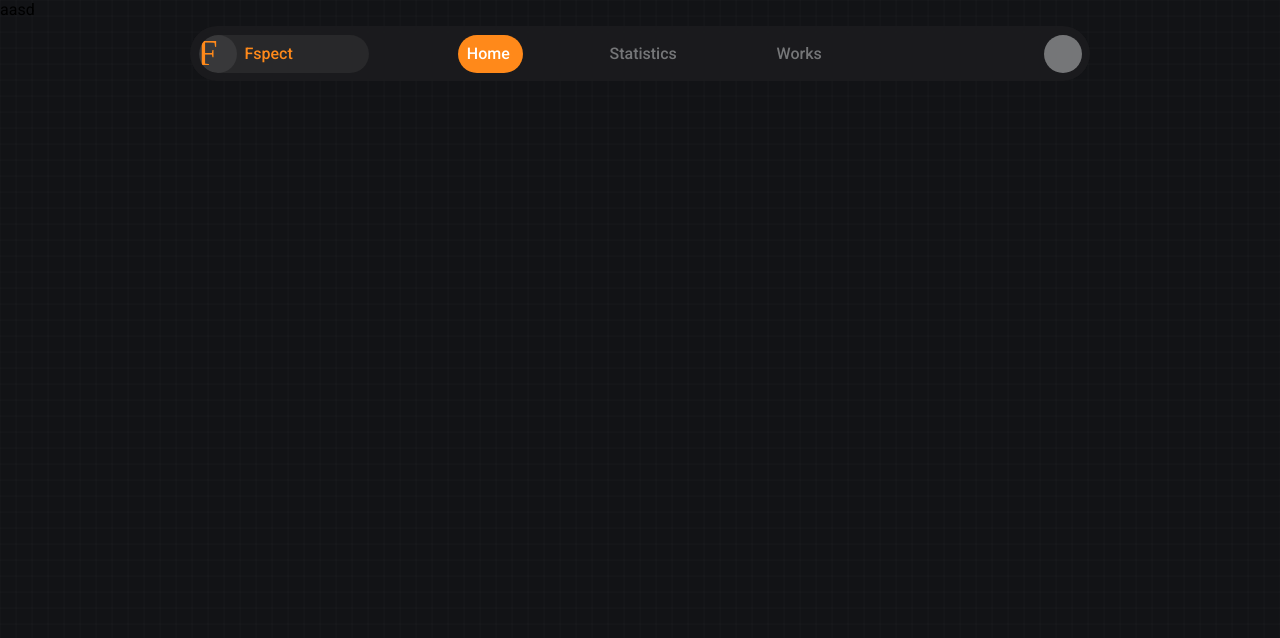
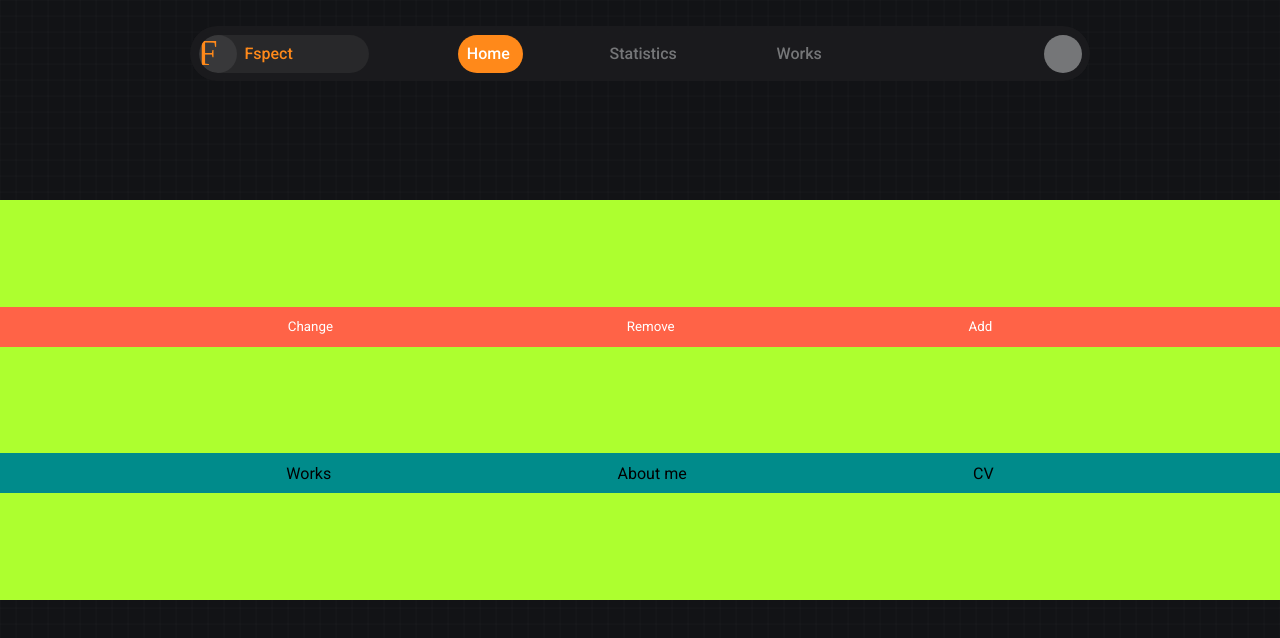
Before and after one commit to SeenLenz/SeenLenzSiteProtFr, a React (Create React App) app: page /Fspect/home in a window 1280 px wide. Shown: the top 638 px of the page. Built offline with nearby package versions, Linux system fonts and the light colour scheme.

Commit message:
inspiron backup

```diff
--- a/src/components/Fspect/FspectStats.js
+++ b/src/components/Fspect/FspectStats.js
@@ -1,7 +1,7 @@
 export function FspectStats() {
   return (
     <>
-      <div className="AnimNavbar-container">aaasd</div>
+      <div className="AnimNavbar-container">FspectStats</div>
     </>
   );
 }
--- a/src/components/Fspect/FspectWorks.js
+++ b/src/components/Fspect/FspectWorks.js
@@ -1,7 +1,7 @@
 export function FspectWorks() {
   return (
     <>
-      <div className="AnimNavbar-container">aaaasd</div>
+      <div className="AnimNavbar-container">FspectWorks</div>
     </>
   );
 }
--- a/src/components/Trial/AnimNavbar.js
+++ b/src/components/Trial/AnimNavbar.js
@@ -1,7 +1,90 @@
+import { useState } from "react";
+import { motion, AnimatePresence } from "framer-motion";
+import { NavLink } from "react-router-dom";
+
 export function AnimNavbar() {
+  const navigationtree = {
+    Portfolio: {
+      to: "/Portfolio",
+      img: "../img/PPictures/Portfolio.svg",
+      title: "Portfolio",
+      active: false,
+      pages: [
+        ["Works", "/works"],
+        ["About me", "/aboutme"],
+        ["CV", "/cv"],
+      ],
+    },
+
+    Fspect: {
+      to: "/Fspect",
+      img: "../img/PPictures/Fspect.svg",
+      title: "Fspect",
+      active: false,
+      pages: [
+        ["Home", "/Fspect/home"],
+        ["Stats", "/Fspect/statistics"],
+        ["Api", "/Fspect/api"],
+      ],
+    },
+  };
+
+  const containeranimation = {
+    start: { transition: { staggerChildren: 0.1 } },
+    exit: { transition: { staggerChildren: -0.1 } },
+  };
+
+  const childanimation = {
+    beginning: { x: -1200 },
+    middle: { x: 0 },
+    end: { x: 1200 },
+  };
+
+  const [current, setCurrent] = useState(navigationtree.Portfolio);
+  const AnimatedNavLink = motion(NavLink);
+
   return (
     <>
-      <div className="AnimNavbar-container">aasd</div>
+      <div className="AnimNavbar-container">
+        <div className="buttons">
+          <button
+            onClick={(e) => {
+              setCurrent(
+                current.title === navigationtree.Fspect.title
+                  ? navigationtree.Portfolio
+                  : navigationtree.Fspect
+              );
+            }}
+          >
+            Change
+          </button>
+          <button>Remove</button>
+          <button>Add</button>
+        </div>
+        <div className="navbar">
+          <motion.div
+            className="navbar-wrapper"
+            variants={containeranimation}
+            initial="start"
+            exit="exit"
+          >
+            {current.pages.map(([name, to], index) => {
+              return (
+                <AnimatedNavLink
+                  to={to}
+                  key={to}
+                  variants={childanimation}
+                  initial="beginning"
+                  animate="middle"
+                  exit="end"
+                >
+                  {name}
+                </AnimatedNavLink>
+              );
+            })}
+          </motion.div>
+        </div>
+      </div>
     </>
   );
 }
--- a/src/style/index.css
+++ b/src/style/index.css
@@ -22,7 +22,6 @@ body {
 *,
 *::after,
 *::before {
-  -webkit-box-sizing: border-box;
   box-sizing: border-box;
 }
 
@@ -30,33 +29,59 @@ body {
   height: 100vh;
   width: 100vw;
 }
-
+.App .AnimNavbar-container {
+  background-color: greenyellow;
+  position: relative;
+  top: 25%;
+  width: 100%;
+  height: 50%;
+  display: flex;
+  align-items: center;
+  flex-direction: column;
+  justify-content: space-evenly;
+}
+.App .AnimNavbar-container .buttons {
+  width: 100%;
+  background-color: tomato;
+  height: 10%;
+  display: flex;
+  justify-content: space-evenly;
+  align-items: center;
+}
+.App .AnimNavbar-container .navbar {
+  width: 100%;
+  background-color: darkcyan;
+  height: 10%;
+}
+.App .AnimNavbar-container .navbar .navbar-wrapper {
+  overflow: hidden;
+  width: 100%;
+  height: 100%;
+  display: flex;
+  align-items: center;
+  justify-content: space-evenly;
+}
+.App .AnimNavbar-container .navbar .navbar-wrapper a {
+  text-decoration: none;
+  color: black;
+  position: relative;
+}
 .App button {
   height: 28px;
   font-family: "Roboto";
   color: white;
   background-color: transparent;
   border: none;
+  cursor: pointer;
 }
-
 .App .trial {
-  display: -webkit-box;
-  display: -ms-flexbox;
   display: flex;
-  -webkit-box-align: center;
-      -ms-flex-align: center;
   align-items: center;
-  -webkit-box-pack: space-evenly;
-      -ms-flex-pack: space-evenly;
   justify-content: space-evenly;
-  -webkit-box-orient: vertical;
-  -webkit-box-direction: normal;
-      -ms-flex-direction: column;
   flex-direction: column;
   width: 100vw;
   height: 100vh;
 }
-
 .App .trial .box {
   position: absolute;
   z-index: -1;
@@ -67,21 +92,13 @@ body {
   border-radius: 27.5px;
   background-color: orange;
 }
-
 .App .trial .row2 {
   height: 55px;
   width: 100%;
-  display: -webkit-box;
-  display: -ms-flexbox;
   display: flex;
-  -webkit-box-pack: space-evenly;
-      -ms-flex-pack: space-evenly;
   justify-content: space-evenly;
-  -webkit-box-align: center;
-      -ms-flex-align: center;
   align-items: center;
 }
-
 .App header {
   width: 100%;
   height: 55px;
@@ -89,31 +106,20 @@ body {
   padding: 0px 20px 0px 20px;
   position: fixed;
 }
-
 .App header .account-action ul {
   padding: 0px;
   list-style-type: none;
-  display: -webkit-box;
-  display: -ms-flexbox;
   display: flex;
 }
-
 .App header .account-action ul li {
   padding: 10px;
-  -webkit-transition: all 0.4s;
   transition: all 0.4s;
 }
-
 .App header .account-action ul li:hover {
   cursor: pointer;
 }
-
 .App header .account-action ul .login-btn {
-  display: -webkit-box;
-  display: -ms-flexbox;
   display: flex;
-  -webkit-box-align: center;
-      -ms-flex-align: center;
   align-items: center;
   background-color: var(--color-orange);
   border-radius: 20px;
@@ -123,23 +129,17 @@ body {
   height: 37px;
   padding: 1em;
 }
-
 .App header .account-action ul .signin-btn {
   margin-right: 8px;
   border: solid 1px;
   text-align: center;
-  display: -webkit-box;
-  display: -ms-flexbox;
   display: flex;
   min-width: 90px;
-  -webkit-box-align: center;
-      -ms-flex-align: center;
   align-items: center;
   border-radius: 20px;
   height: 37px;
   padding: 1em;
 }
-
 .App header .navbar-mobile {
   margin: auto;
   height: 55px;
@@ -150,52 +150,33 @@ body {
   background-color: var(--color-light-black);
   color: var(--color-grey);
 }
-
 .App header .navbar-mobile .navbar-content {
   position: absolute;
   z-index: 2;
   width: 100%;
   list-style-type: none;
-  display: -webkit-box;
-  display: -ms-flexbox;
   display: flex;
   height: 55px;
-  -webkit-box-align: center;
-      -ms-flex-align: center;
   align-items: center;
-  -webkit-box-pack: justify;
-      -ms-flex-pack: justify;
   justify-content: space-between;
   margin: 0px;
   padding: 8px;
 }
-
 .App header .navbar-mobile .navbar-content .navigation-route-img {
-  display: -webkit-box;
-  display: -ms-flexbox;
   display: flex;
-  -webkit-box-align: center;
-      -ms-flex-align: center;
   align-items: center;
 }
-
 .App header .navbar-mobile .navbar-content .navigation-route-img img {
   cursor: pointer;
   width: 37px;
   background-color: #121316;
   border-radius: 50px;
 }
-
 .App header .navbar-mobile .navbar-content .navbar-hamburger {
   width: 100%;
-  display: -webkit-box;
-  display: -ms-flexbox;
   display: flex;
-  -webkit-box-align: start;
-      -ms-flex-align: start;
   align-items: flex-start;
 }
-
 .App header .navbar-mobile .navbar-content .navbar-hamburger .menu {
   height: 37px;
   width: 37px;
@@ -203,7 +184,6 @@ body {
   background-color: purple;
   margin-left: 8px;
 }
-
 .App header .f-navbar-desktop {
   margin: auto;
   height: 55px;
@@ -211,24 +191,21 @@ body {
   border-radius: 50px;
   position: relative;
   font-weight: 500;
-  background-color: #1d1e20c3;
+  background-color: rgba(29, 30, 32, 0.7647058824);
   -webkit-backdrop-filter: blur(20px);
           backdrop-filter: blur(20px);
   color: var(--color-grey);
 }
-
 .App header .f-navbar-desktop .PPicture {
   width: 38px;
   height: 38px;
 }
-
 .App header .f-navbar-desktop .navbar-animation-wrapper {
   position: absolute;
   z-index: 1;
   width: 100%;
   height: 100%;
 }
-
 .App header .f-navbar-desktop .navbar-animation-wrapper .blob {
   background-color: var(--color-orange);
   z-index: 2;
@@ -241,7 +218,6 @@ body {
   width: 38px;
   height: 38px;
 }
-
 .App header .f-navbar-desktop .subpage-collisionbox {
   width: 178.5px;
   height: 38px;
@@ -250,72 +226,52 @@ body {
   border-radius: 27.5px;
   top: 8.5px;
 }
-
 .App header .f-navbar-desktop .subpage-collisionbox .subpage-navigation {
   left: 8.5px;
   position: absolute;
   height: 38px;
   width: 170px;
   border-radius: 27.5px;
-  display: -webkit-box;
-  display: -ms-flexbox;
   display: flex;
-  -webkit-box-pack: justify;
-      -ms-flex-pack: justify;
   justify-content: space-between;
   overflow: hidden;
   background-color: var(--color-dark-grey);
 }
-
 .App header .f-navbar-desktop .subpage-collisionbox .subpage-navigation .subpage-navigation-container {
   position: absolute;
   height: 38px;
   width: 170px;
   border-radius: 27.5px;
-  display: -webkit-box;
-  display: -ms-flexbox;
   display: flex;
-  -webkit-box-pack: justify;
-      -ms-flex-pack: justify;
   justify-content: space-between;
 }
-
 .App header .f-navbar-desktop .subpage-collisionbox .subpage-navigation .subpage-navigation-container .subpage-navigation-icon {
   background-color: rgba(172, 172, 172, 0.123);
   width: 38px;
   height: 38px;
   border-radius: 27.5px;
 }
-
 .App header .f-navbar-desktop .subpage-collisionbox .subpage-navigation .subpage-navigation-container .subpage-navigation-title {
   width: 132px;
-  display: -webkit-box;
-  display: -ms-flexbox;
   display: flex;
-  -webkit-box-align: center;
-      -ms-flex-align: center;
   align-items: center;
-  -webkit-box-pack: start;
-      -ms-flex-pack: start;
   justify-content: flex-start;
   padding-left: 8px;
   cursor: pointer;
   color: var(--color-orange);
 }
-
 .App header .f-navbar-desktop .subpage-collisionbox .subpage-navigation-dropdown {
   width: 178.5px;
-  height: 0px;
+  height: 220px;
   border-radius: 27.5px;
   -webkit-backdrop-filter: blur(20px);
           backdrop-filter: blur(20px);
-  background-color: #1d1e20c3;
+  background-color: rgba(29, 30, 32, 0.7647058824);
   position: absolute;
   top: 55px;
   z-index: 0;
   overflow: hidden;
 }
-
 .App header .f-navbar-desktop .subpage-collisionbox .subpage-navigation-dropdown .subpage-navigation-option-container {
   overflow: hidden;
   height: 38px;
@@ -324,134 +280,82 @@ body {
   margin-right: 8.5px;
   position: relative;
 }
-
 .App header .f-navbar-desktop .subpage-collisionbox .subpage-navigation-dropdown .subpage-navigation-option-container .subpage-navigation-option {
   height: 38px;
   border-radius: 27.5px;
-  display: -webkit-box;
-  display: -ms-flexbox;
   display: flex;
-  -webkit-box-pack: justify;
-      -ms-flex-pack: justify;
   justify-content: space-between;
   left: 8.5px;
   position: absolute;
   cursor: pointer;
 }
-
 .App header .f-navbar-desktop .subpage-collisionbox .subpage-navigation-dropdown .subpage-navigation-option-container .subpage-navigation-option .subpage-navigation-option-icon {
   width: 38px;
   height: 38px;
   border-radius: 27.5px;
   background-color: rgba(172, 172, 172, 0.47);
 }
-
 .App header .f-navbar-desktop .subpage-collisionbox .subpage-navigation-dropdown .subpage-navigation-option-container .subpage-navigation-option .subpage-navigation-option-title {
-  -webkit-box-flex: 1;
-      -ms-flex-positive: 1;
   flex-grow: 1;
-  display: -webkit-box;
-  display: -ms-flexbox;
   display: flex;
-  -webkit-box-align: center;
-      -ms-flex-align: center;
   align-items: center;
-  -webkit-box-pack: start;
-      -ms-flex-pack: start;
   justify-content: flex-start;
   padding-left: 8px;
 }
-
 .App header .f-navbar-desktop .navbar-content {
   position: absolute;
   z-index: 2;
   width: 100%;
   list-style-type: none;
-  display: -webkit-box;
-  display: -ms-flexbox;
   display: flex;
   height: 55px;
-  -webkit-box-align: center;
-      -ms-flex-align: center;
   align-items: center;
-  -ms-flex-pack: distribute;
   justify-content: space-around;
   margin: 0px;
   padding: 0px;
 }
-
 .App header .f-navbar-desktop .navbar-content .subpage-placeholder {
   height: 38px;
   margin: 8.5px;
   width: 170px;
-  -webkit-box-flex: 0;
-      -ms-flex: 0 0 170px;
   flex: 0 0 170px;
 }
-
 .App header .f-navbar-desktop .navbar-content .page-navigation {
-  -webkit-box-flex: 1;
-      -ms-flex: 1;
   flex: 1;
   height: 100%;
-  display: -webkit-box;
-  display: -ms-flexbox;
   display: flex;
-  -webkit-box-align: center;
-      -ms-flex-align: center;
   align-items: center;
-  -webkit-box-pack: space-evenly;
-      -ms-flex-pack: space-evenly;
   justify-content: space-evenly;
-  -ms-flex: 1 0 auto;
   flex: 1 0 auto;
 }
-
 .App header .f-navbar-desktop .navbar-content .page-navigation .NavOption {
   margin-left: 8.5px;
   height: 38px;
   cursor: pointer;
   padding: 0px 10px 0px 10px;
-  display: -webkit-box;
-  display: -ms-flexbox;
   display: flex;
-  -webkit-box-align: center;
-      -ms-flex-align: center;
   align-items: center;
-  -webkit-box-pack: center;
-      -ms-flex-pack: center;
   justify-content: center;
   border-radius: 27.5px;
   text-decoration: none;
-  -webkit-transition: all 0.2s;
   transition: all 0.2s;
   color: var(--color-grey);
 }
-
 .App header .f-navbar-desktop .navbar-content .account-action {
   border-radius: 27.5px;
   margin: 8.5px;
   width: 170px;
-  display: -webkit-box;
-  display: -ms-flexbox;
   display: flex;
-  -webkit-box-align: center;
-      -ms-flex-align: center;
   align-items: center;
-  -webkit-box-pack: end;
-      -ms-flex-pack: end;
   justify-content: flex-end;
-  -ms-flex-negative: 2;
   flex-shrink: 2;
 }
-
 .App header .f-navbar-desktop .navbar-content .account-action .account-picture {
   width: 38px;
   border-radius: 27.5px;
   height: 38px;
   background-color: var(--color-grey);
 }
-
 .App .gallery-container {
   height: 100vh;
   width: 100vw;
@@ -459,33 +363,23 @@ body {
   position: relative;
   overflow: hidden;
 }
-
 .App .gallery-container .gallery {
   height: 140vh;
   width: 140vw;
   position: absolute;
 }
-
 .App .gallery-container .tile {
   border-radius: 1vmax;
   position: absolute;
-  -webkit-transition: -webkit-transform 800ms ease;
-  transition: -webkit-transform 800ms ease;
   transition: transform 800ms ease;
-  transition: transform 800ms ease, -webkit-transform 800ms ease;
 }
-
 .App .gallery-container .tile:hover {
-  -webkit-transform: scale(1.1);
   transform: scale(1.1);
 }
-
 .App .gallery-container .tile:hover > img {
   opacity: 1;
-  -webkit-transform: scale(1.01);
   transform: scale(1.01);
 }
-
 .App .gallery-container .tile > img {
   height: 100%;
   width: 100%;
@@ -493,85 +387,71 @@ body {
      object-fit: cover;
   border-radius: inherit;
   opacity: 0;
-  -webkit-transition: opacity 800ms ease, -webkit-transform 800ms ease;
-  transition: opacity 800ms ease, -webkit-transform 800ms ease;
   transition: opacity 800ms ease, transform 800ms ease;
-  transition: opacity 800ms ease, transform 800ms ease, -webkit-transform 800ms ease;
 }
-
 .App .gallery-container .tile:nth-child(1) {
-  background-color: #ffee58;
+  background-color: rgb(255, 238, 88);
   height: 14%;
   width: 20%;
   left: 5%;
   top: 5%;
 }
-
 .App .gallery-container .tile:nth-child(2) {
-  background-color: #42a5f5;
+  background-color: rgb(66, 165, 245);
   height: 24%;
   width: 14%;
   left: 42%;
   top: 12%;
 }
-
 .App .gallery-container .tile:nth-child(3) {
-  background-color: #ef5350;
+  background-color: rgb(239, 83, 80);
   height: 18%;
   width: 16%;
   left: 12%;
   top: 34%;
 }
-
 .App .gallery-container .tile:nth-child(4) {
-  background-color: #66bb6a;
+  background-color: rgb(102, 187, 106);
   height: 14%;
   width: 12%;
   left: 45%;
   top: 48%;
 }
-
 .App .gallery-container .tile:nth-child(5) {
-  background-color: #ab47bc;
+  background-color: rgb(171, 71, 188);
   height: 16%;
   width: 32%;
   left: 8%;
   top: 70%;
 }
-
 .App .gallery-container .tile:nth-child(6) {
-  background-color: #ffa726;
+  background-color: rgb(255, 167, 38);
   height: 24%;
   width: 24%;
   left: 68%;
   top: 8%;
 }
-
 .App .gallery-container .tile:nth-child(7) {
-  background-color: #3f51b5;
+  background-color: rgb(63, 81, 181);
   height: 16%;
   width: 20%;
   left: 50%;
   top: 74%;
 }
-
 .App .gallery-container .tile:nth-child(8) {
-  background-color: #8d6e63;
+  background-color: rgb(141, 110, 99);
   height: 24%;
   width: 18%;
   left: 72%;
   top: 42%;
 }
-
 .App .gallery-container .tile:nth-child(9) {
-  background-color: #fafafa;
+  background-color: rgb(250, 250, 250);
   height: 10%;
   width: 8%;
   left: 84%;
   top: 84%;
 }
-
-.App .gallery-container[data-navigate="true"] {
+.App .gallery-container[data-navigate=true] {
   right: 1920px;
-}
-/*# sourceMappingURL=index.css.map */
+}/*# sourceMappingURL=index.css.map */
--- a/src/style/index.scss
+++ b/src/style/index.scss
@@ -30,12 +30,54 @@ body {
   height: 100vh;
   width: 100vw;
 
+  .AnimNavbar-container {
+    background-color: greenyellow;
+    position: relative;
+    top: 25%;
+    width: 100%;
+    height: 50%;
+    display: flex;
+    align-items: center;
+    flex-direction: column;
+    justify-content: space-evenly;
+
+    .buttons {
+      width: 100%;
+      background-color: tomato;
+      height: 10%;
+      display: flex;
+      justify-content: space-evenly;
+      align-items: center;
+    }
+    .navbar {
+      width: 100%;
+      background-color: darkcyan;
+      height: 10%;
+
+      .navbar-wrapper {
+        overflow: hidden;
+        width: 100%;
+        height: 100%;
+        display: flex;
+        align-items: center;
+        justify-content: space-evenly;
+
+        a {
+          text-decoration: none;
+          color: black;
+          position: relative;
+        }
+      }
+    }
+  }
+
   button {
     height: 28px;
     font-family: "Roboto";
     color: white;
     background-color: transparent;
     border: none;
+    cursor: pointer;
   }
 
   .trial {
@@ -249,7 +291,7 @@ body {
 
         .subpage-navigation-dropdown {
           width: 178.5px;
-          height: 0px;
+          height: 220px;
           border-radius: 27.5px;
           backdrop-filter: blur(20px);
           background-color: #1d1e20c3;
```
Also changed, not shown: 1 other file (tests, documents, lock files or other folders). Lines whose indentation alone changed are shown as unchanged.
